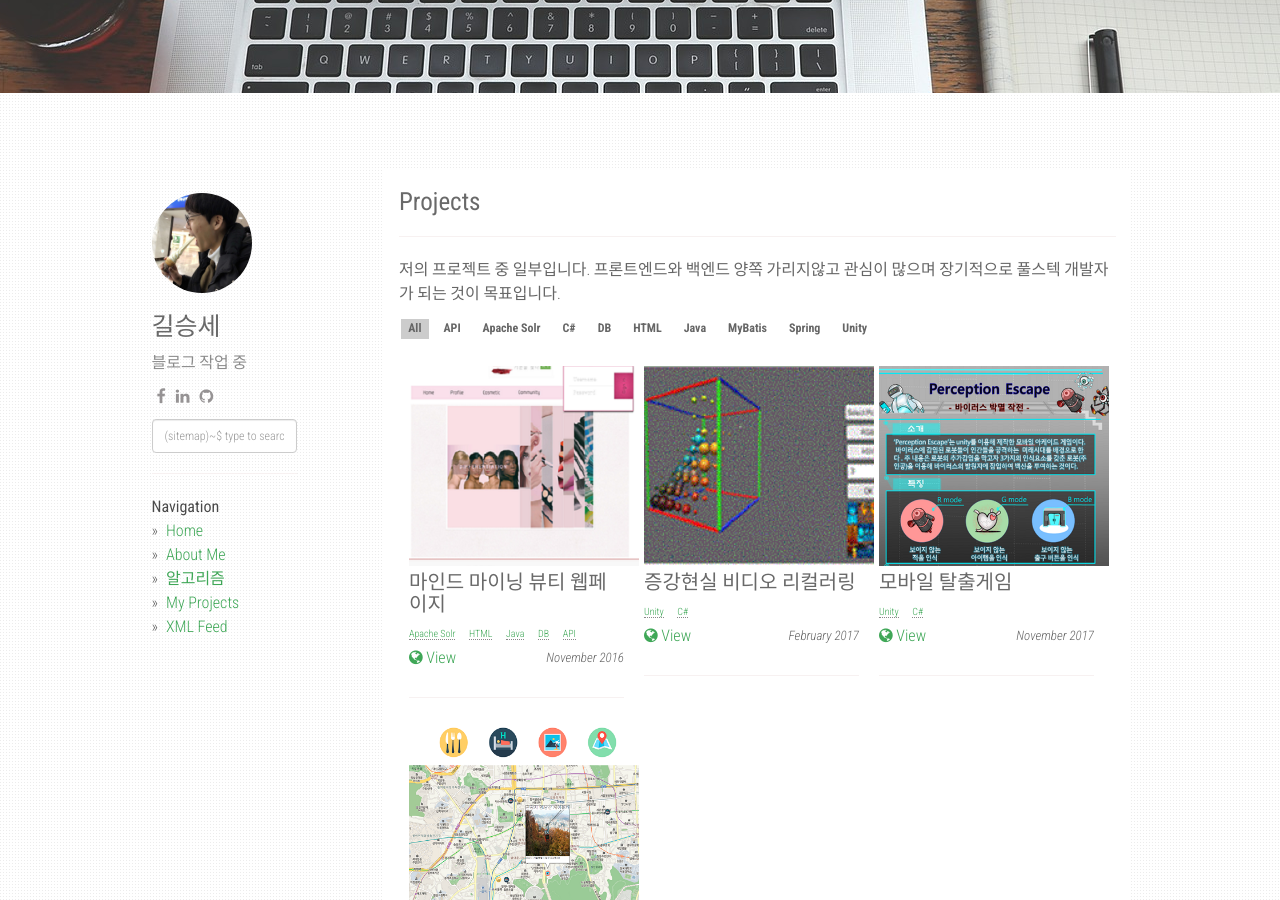
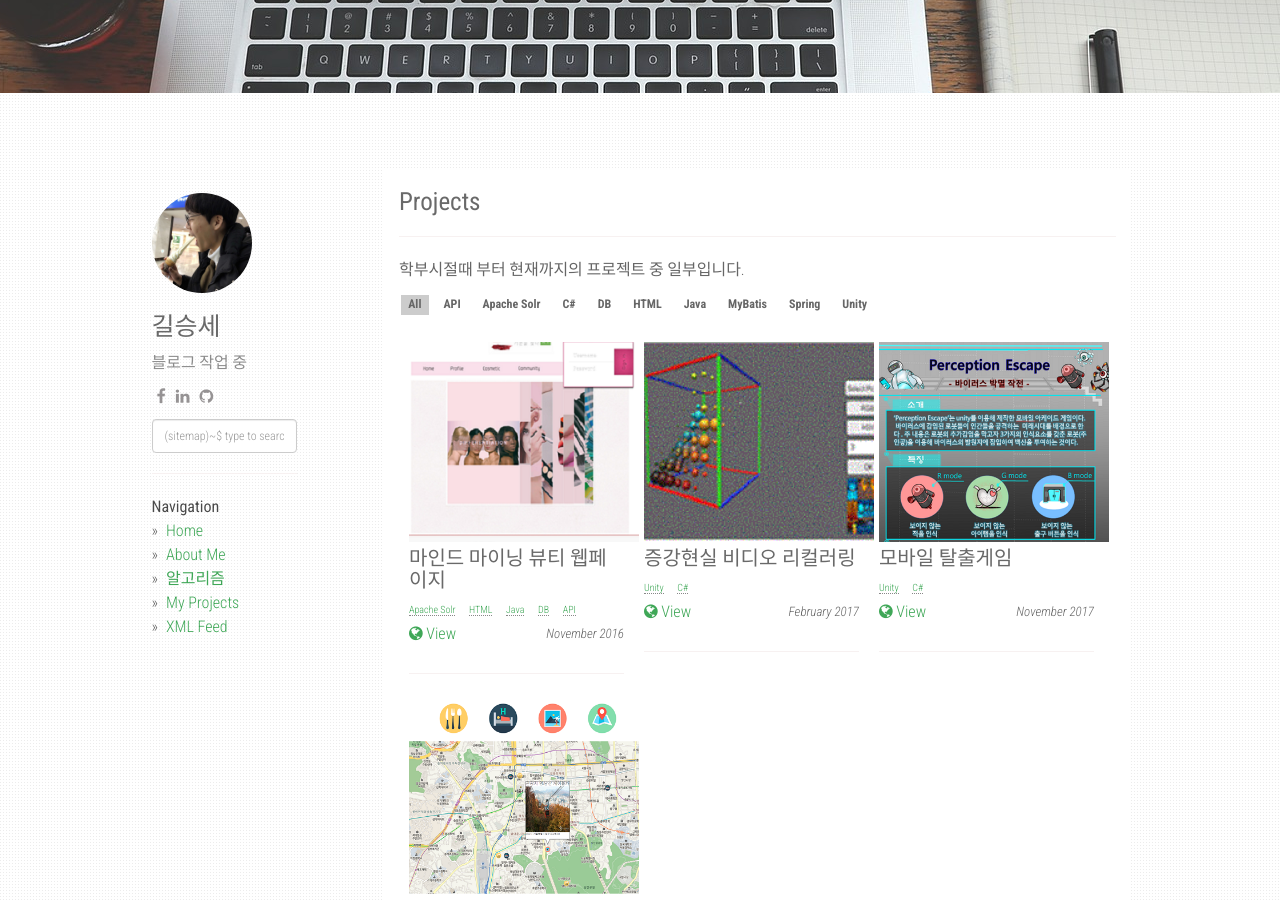
Before and after one commit to agusmakmun/agusmakmun.github.io, a Jekyll site: the page built from projects.md, in a window 1280 px wide and 900 px high, scrolled down 307 px. Built offline with Jekyll 4.4.1, drawn with Linux system fonts in a browser that asks for light colours; nearby versions of some CDN libraries.

Commit message:
Update projects.md

```diff
--- a/projects.md
+++ b/projects.md
@@ -4,4 +4,4 @@ title: Projects
 permalink: /projects/
 ---
 
-저의 프로젝트 중 일부입니다. 프론트엔드와 백엔드 양쪽 가리지않고 관심이 많으며 장기적으로 풀스텍 개발자가 되는 것이 목표입니다.
+학부시절때 부터 현재까지의 프로젝트 중 일부입니다.
```
